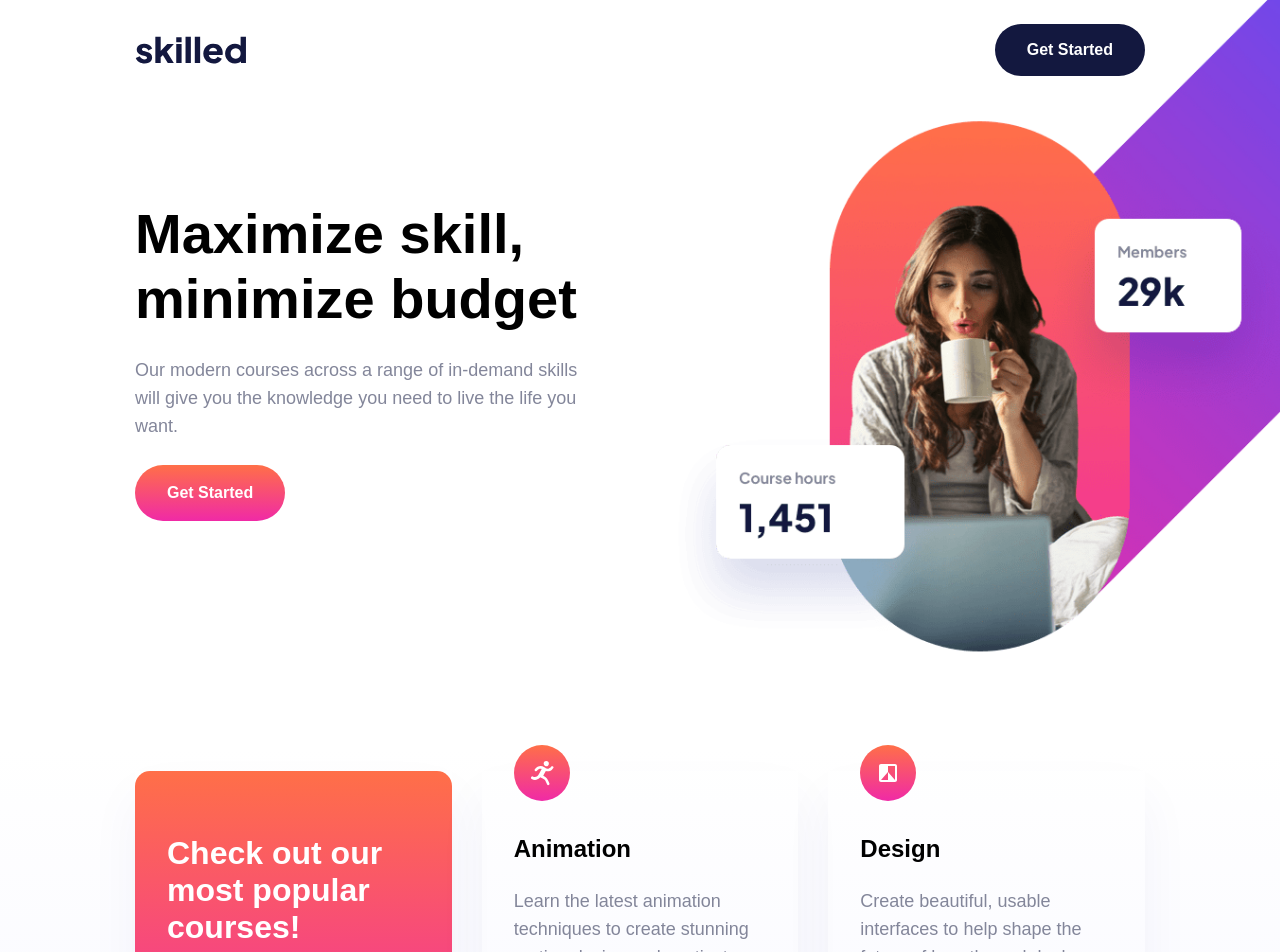
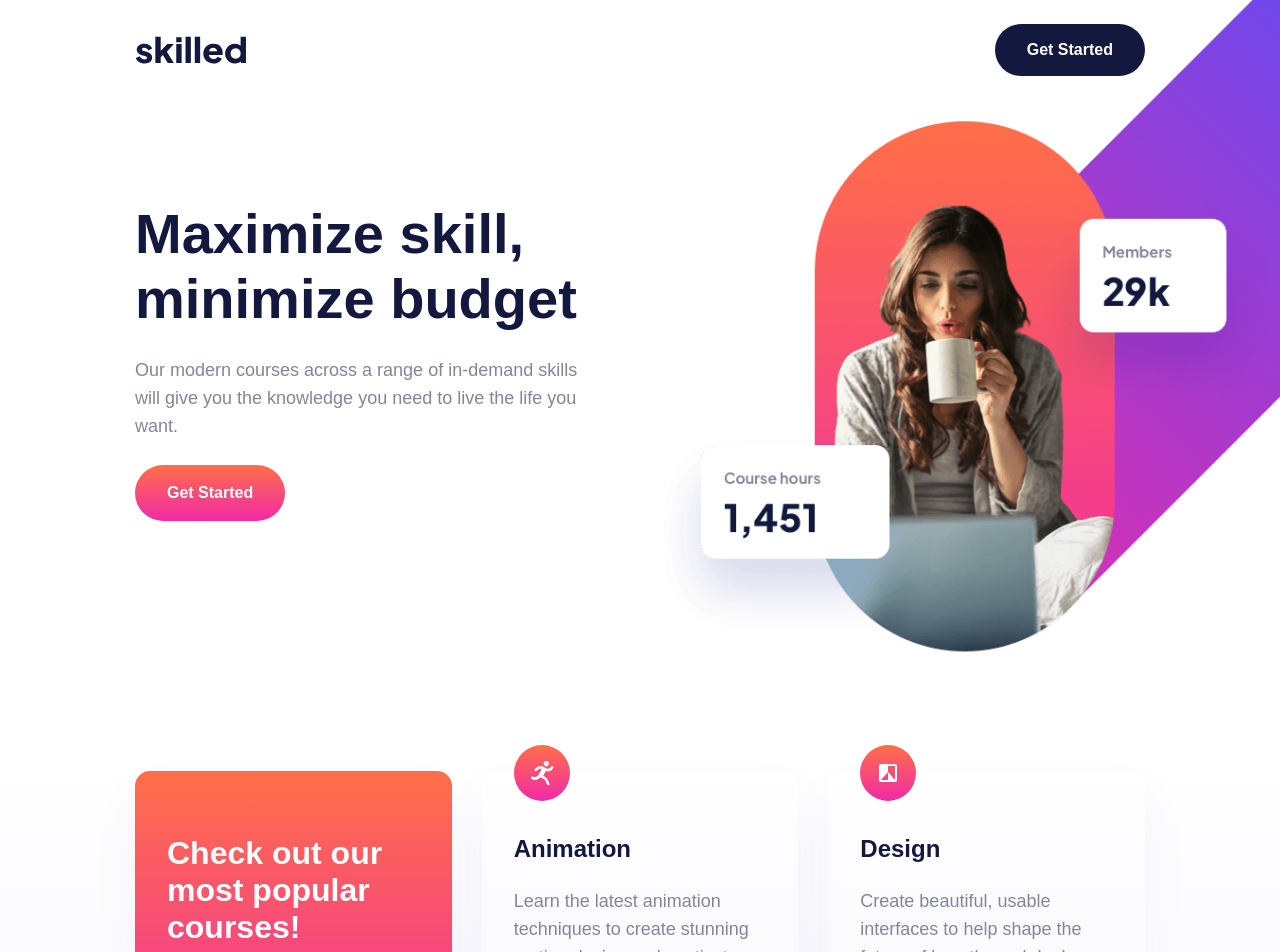
Before and after one commit to andrewkerr3956/skilled-e-learning-landing-page, a React (Create React App) app: page / in a window 1280 px wide. Shown: the top 952 px of the page. Built offline with nearby package versions, Linux system fonts and the light colour scheme.

Commit message:
fix design issues

```diff
--- a/src/App.tsx
+++ b/src/App.tsx
@@ -1,4 +1,3 @@
-import './App.css';
 import Header from './components/layout/Header';
 import Footer from './components/layout/Footer';
 import Card from './components/base/Card';
@@ -16,7 +15,7 @@ const App = () => {
               <p className="pg-md w-full lg:w-[445px] my-[25px]">Our modern courses across a range of in-demand skills will give you the knowledge you need to live the life you want.</p>
               <button type="button" className="p-btn bg-orange-gradient text-white rounded-btn">Get Started</button>
             </p>
-            <picture className="relative h-auto w-11/12 md:w-[640px] lg:w-[815px] xl:w-[990px] md:absolute md:-top-8 md:-right-[250px] xl:-top-44 lg:-right-[360px] xl:-right-[375px]">
+            <picture className="relative h-auto w-11/12 md:w-[640px] lg:w-[815px] xl:w-[990px] md:absolute md:-top-8 lg:-top-28 xl:-top-44 md:-right-[250px] lg:-right-[360px]">
               <source media="(min-width:1024px)" srcSet="/assets/image-hero-desktop.png" />
               <source media="(min-width:768px)" srcSet="/assets/image-hero-tablet.png" />
               <img src="/assets/image-hero-mobile.png" alt="Woman drinking coffee in front of laptop, working on courses. Course statistics are displayed on the side: 'Course hours: 1,451', 'Members joined: 29,000+'." />
--- a/src/components/base/Card.tsx
+++ b/src/components/base/Card.tsx
@@ -15,7 +15,7 @@ const Card = (props: IProps) => {
         <figure className={`card ${!body ? "popular-card" : null} relative h-[322px]`}>
             {icon && <img className="left-[32px] -top-[26px] absolute card-icon rounded-full z-10 w-[56px] h-[56px]" src={icon ? icon : "#"} alt={iconAlt ? iconAlt : ""} />}
             <figcaption className={`relative h-full rounded-[10px] md:rounded-[15px] pt-[64px] pb-[40px] px-[32px] bg-${gradientBg ? "orange-gradient" : "white"}`}>
-                {title ? largeTitle ? <h3 className={`card-title ${gradientBg ? "text-white" : null}`}>{title}</h3> : <h4 className="card-title">{title}</h4> : <h4>Untitled</h4>}
+                {title ? largeTitle ? <h2 className={`card-title ${gradientBg ? "text-white" : null}`}>{title}</h2> : <h3 className="card-title">{title}</h3> : <h3>Untitled</h3>}
                 {body && <p className="pg-md card-body mt-[24px]">{body}</p>}
                 {showLink && <a className="absolute bottom-[40px] font-bold text-hot-pink" href="#">Get Started</a>}
             </figcaption>
--- a/src/components/layout/Footer.tsx
+++ b/src/components/layout/Footer.tsx
@@ -1,7 +1,7 @@
 const Footer = (
     <footer className="w-full bg-navy">
         <div className="container flex flex-1 justify-between items-center gap-2 sm:gap-0 flex-wrap sm:flex-nowrap text-white py-[32px]">
-            <img src="/assets/logo-light.svg" alt="Skilled Logo" className="block" width="111px" height="auto" />
+            <img src="/assets/logo-light.svg" alt="Skilled Logo" className="block" width={111} />
             <button type="button" className="p-btn rounded-btn text-white bg-blue-gradient">Get Started</button>
         </div>
     </footer>
--- a/src/components/layout/Header.tsx
+++ b/src/components/layout/Header.tsx
@@ -1,6 +1,6 @@
 const Header = (
     <header className="container mt-[16px] md:mt-[24px] flex flex-1 justify-between items-center gap-2 sm:gap-0 flex-wrap sm:flex-nowrap">
-        <img src="/assets/logo-dark.svg" alt="Skilled Logo" className="block" width="111px" height="auto" />
+        <img src="/assets/logo-dark.svg" alt="Skilled Logo" className="block" width={111} />
         <button type="button" className="rounded-btn bg-navy p-btn text-white z-10">Get Started</button>
     </header>
 );
--- a/src/index.css
+++ b/src/index.css
@@ -1,6 +1,7 @@
 @tailwind base;
 @tailwind components;
 @tailwind utilities;
+@import url('https://fonts.googleapis.com/css2?family=Plus+Jakarta+Sans:wght@500;700;800&display=swap');
 
 * {
   margin: 0;
@@ -8,6 +9,7 @@
   border: 0;
   outline: 0;
   box-sizing: border-box;
+  color: #13183F;
   font-family: 'Plus Jakarta Sans', sans-serif;
 }
 
@@ -31,17 +33,12 @@ h1 {
 }
 
 h2 {
-  font-size: 40px;
-  font-weight: 800;
-  line-height: normal;
-}
-
-h3 {
   font-size: 32px;
   font-weight: 800;
   line-height: normal;
 }
 
+h3,
 h4,
 h5,
 h6 {
@@ -126,7 +123,8 @@ footer {
     width: 100%;
   }
 
-  .popular-card h3, .popular-card h4 {
+  .popular-card h3,
+  .popular-card h4 {
     font-size: 24px;
   }
 
```
Also changed, not shown: screenshot.png, src/App.css (deleted).
